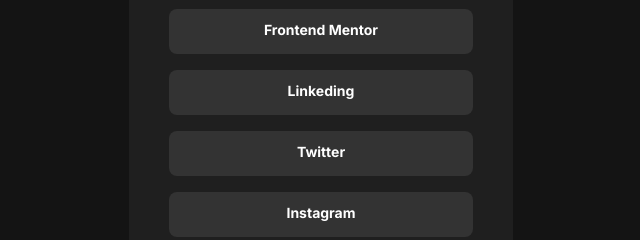
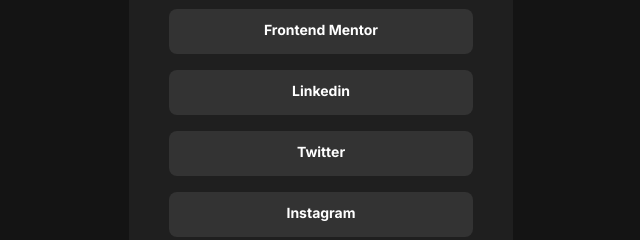
Before and after one commit to daryl-milla/social-links-profile, a plain HTML site: page index.html in a window 1280 px wide. Shown: the part 425-665 px from the top of the page, 319-959 px from the left. Drawn offline with Linux system fonts and the light colour scheme.

Commit message:
text correction

```diff
--- a/index.html
+++ b/index.html
@@ -28,7 +28,7 @@
     <div class="profile-card__footer">
         <a href="https://github.com" class="profile-card__link" target="_blank">GitHub</a>
         <a href="https://frontendmentor.io" class="profile-card__link" target="_blank">Frontend Mentor</a>
-        <a href="https://linkedin.com" class="profile-card__link" target="_blank">Linkeding</a>
+        <a href="https://linkedin.com" class="profile-card__link" target="_blank">Linkedin</a>
         <a href="https://twitter.com" class="profile-card__link" target="_blank">Twitter</a>
         <a href="https://instagram.com" class="profile-card__link" target="_blank">Instagram</a>
     </div>
```
